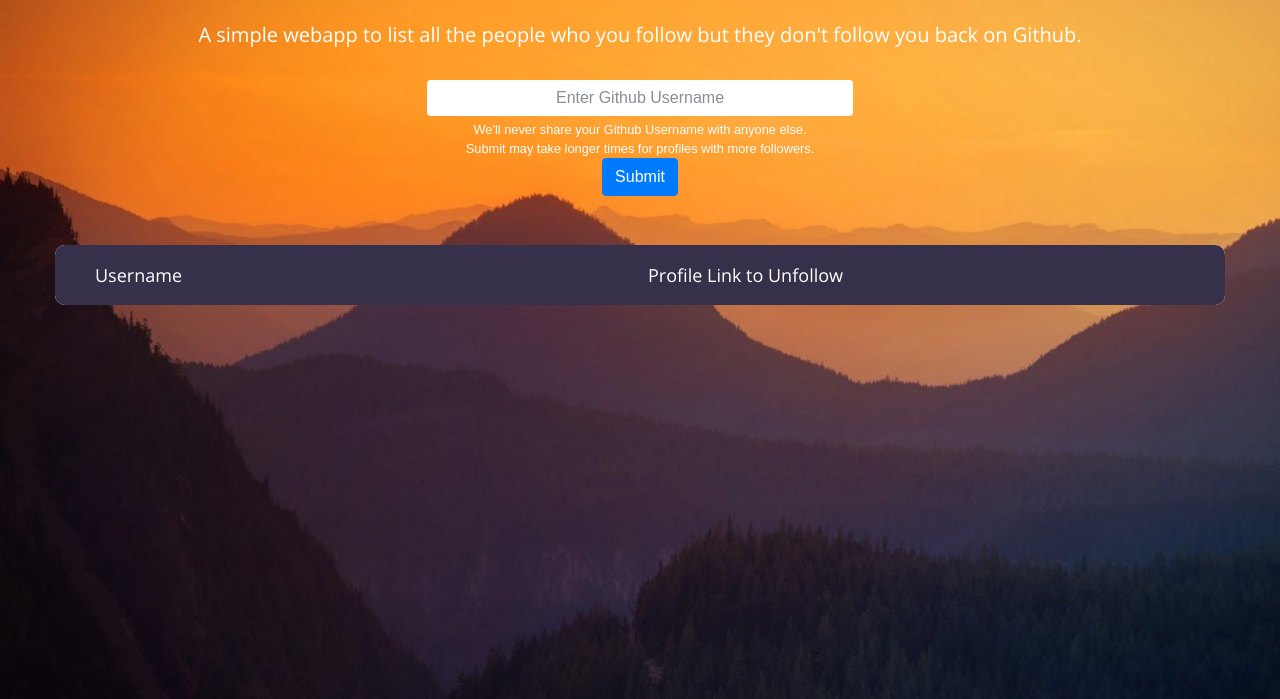
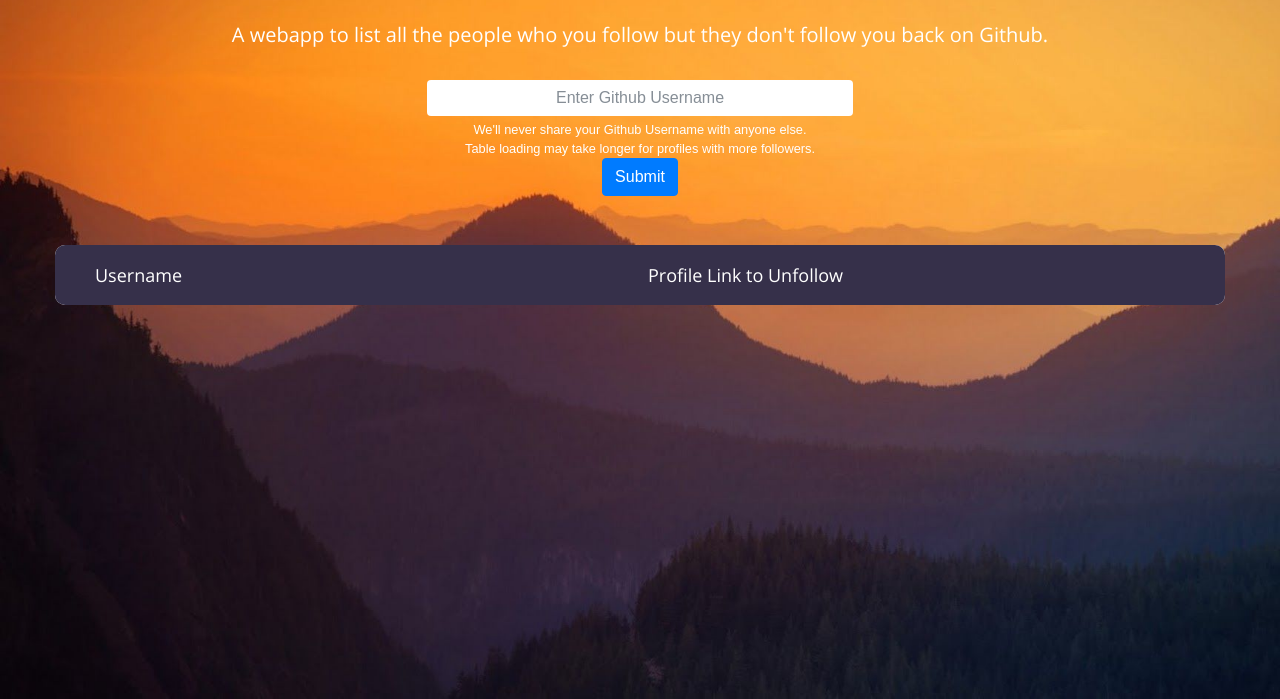
Before and after one commit to vsvipul/GithubUnfollowers, a plain HTML site: page index.html in a window 1280 px wide. Shown: the part 101-800 px from the top of the page. Drawn offline with Linux system fonts and the light colour scheme.

Commit message:
typo fixes

```diff
--- a/index.html
+++ b/index.html
@@ -22,12 +22,12 @@
 <body>
 	<div class="starter-template">
         <h1>Unfollowers for Github</h1><br>
-        <p class="lead">A simple webapp to list all the people who you follow but they don't follow you back on Github.</p>
+        <p class="lead">A webapp to list all the people who you follow but they don't follow you back on Github.</p>
 	</div>
 	<form>
 		<div class="form-group text-center">
 			<input type="text" class="form-control col-lg-4" id="user" placeholder="Enter Github Username" autocomplete="off">
-			<small id="emailHelp" class="form-text text-muted">We'll never share your Github Username with anyone else.<br> Submit may take longer times for profiles with more followers.</small>
+			<small id="emailHelp" class="form-text text-muted">We'll never share your Github Username with anyone else.<br> Table loading may take longer for profiles with more followers.</small>
 			<button type="submit" id="submit" class="btn btn-primary">Submit</button>
 		</div>
 	</form>
```
Also changed, not shown: 1 other file.
